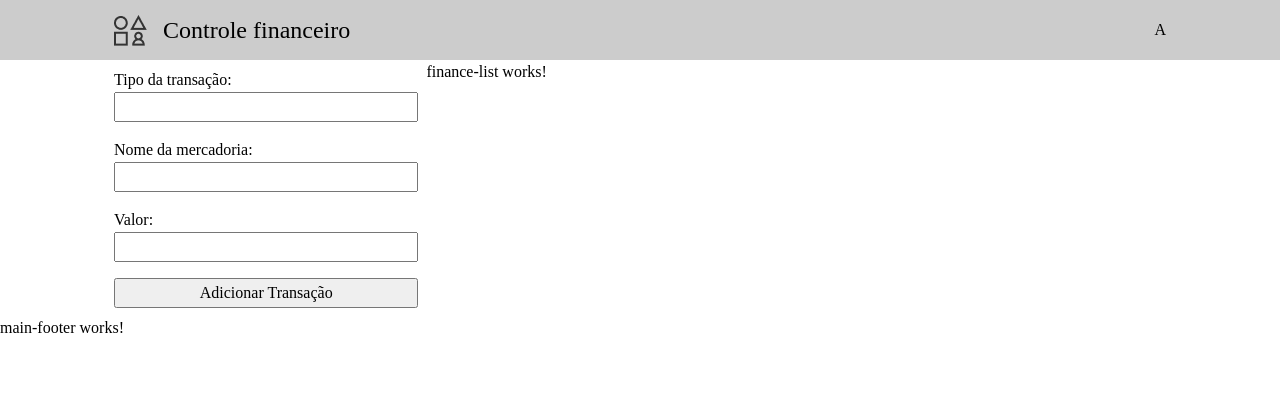
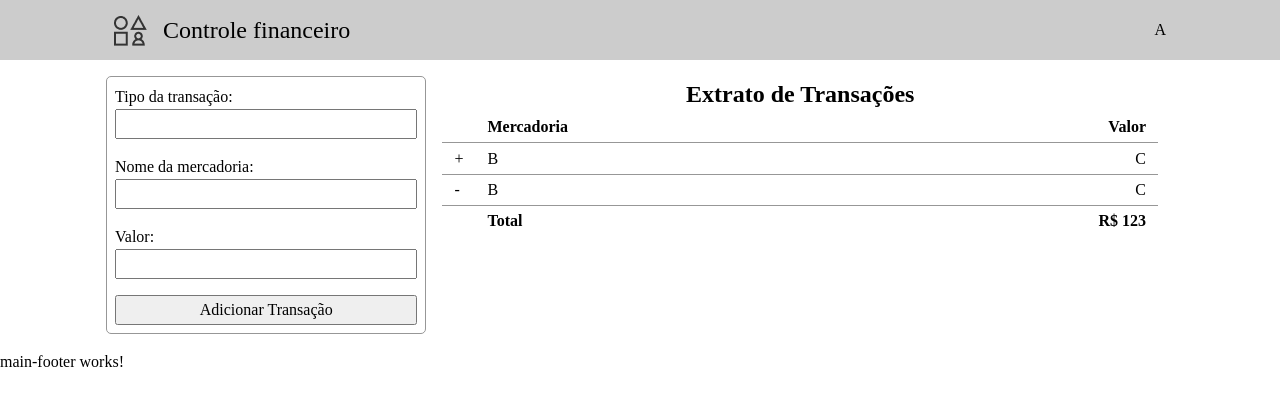
Before and after one commit to higorcavalcanti/basic-transaction-manager, an Angular app: page /main/finance in a window 1280 px wide. Shown: the top 406 px of the page. Built offline with nearby package versions, Linux system fonts and the light colour scheme.

Commit message:
Visual finance-list.component.html

```diff
--- a/src/app/modules/finance/finance-form/finance-form.component.scss
+++ b/src/app/modules/finance/finance-form/finance-form.component.scss
@@ -6,12 +6,19 @@
     flex-wrap: wrap;
     flex-direction: column;
 
+    border: 1px solid transparent;
+    border-radius: 5px;
+
     @include breakpoint-between(sm, md) {
       flex-direction: row;
 
       .name {
         flex-grow: 1;
       }
+    }
+
+    @include breakpoint-up(sm) {
+      border-color: #979797;
     }
 
     .add-button {
--- a/src/app/modules/finance/finance-list/finance-list.component.html
+++ b/src/app/modules/finance/finance-list/finance-list.component.html
@@ -1 +1,32 @@
-<p>finance-list works!</p>
+<h2>Extrato de Transações</h2>
+
+<table>
+  <thead>
+  <tr>
+    <th></th>
+    <th class="name-column">Mercadoria</th>
+    <th class="value-column">Valor</th>
+  </tr>
+  </thead>
+
+  <tbody>
+  <tr>
+    <td>+</td>
+    <td class="name-column">B</td>
+    <td class="value-column">C</td>
+  </tr>
+  <tr>
+    <td>-</td>
+    <td class="name-column">B</td>
+    <td class="value-column">C</td>
+  </tr>
+  </tbody>
+
+  <tfoot>
+  <tr>
+    <th></th>
+    <th class="name-column">Total</th>
+    <th class="value-column">R$ 123</th>
+  </tr>
+  </tfoot>
+</table>
--- a/src/app/modules/finance/finance-list/finance-list.component.scss
+++ b/src/app/modules/finance/finance-list/finance-list.component.scss
@@ -0,0 +1,19 @@
+:host {
+  h2 {
+    text-align: center;
+  }
+
+  table {
+    width: 100%;
+    text-align: left;
+
+    .name-column {
+      width: 100%;
+    }
+
+    .value-column {
+      text-align: right;
+      white-space: nowrap;
+    }
+  }
+}
--- a/src/app/modules/finance/finance.component.scss
+++ b/src/app/modules/finance/finance.component.scss
@@ -12,5 +12,10 @@
       }
     }
 
+    .finance-list-container {
+      padding: 0 1em;
+      flex-grow: 1;
+    }
+
   }
 }
--- a/src/assets/styles/_container.scss
+++ b/src/assets/styles/_container.scss
@@ -1,5 +1,5 @@
 .container {
   max-width: 1100px;
   margin: 0 auto;
-  padding: 0 1rem;
+  padding: 1rem;
 }
--- /dev/null
+++ b/src/assets/styles/_table.scss
@@ -0,0 +1,18 @@
+table {
+  width: 100%;
+  border-collapse: collapse;
+
+  thead, tbody {
+    tr {
+      td, th {
+        border-bottom: 1px solid #979797;
+      }
+    }
+  }
+
+  tr {
+    td, th {
+      padding: 0.2em 0.75em;
+    }
+  }
+}
--- a/src/assets/styles/theme.scss
+++ b/src/assets/styles/theme.scss
@@ -1,3 +1,4 @@
 
 @import "container";
 @import "form";
+@import "table";
```
